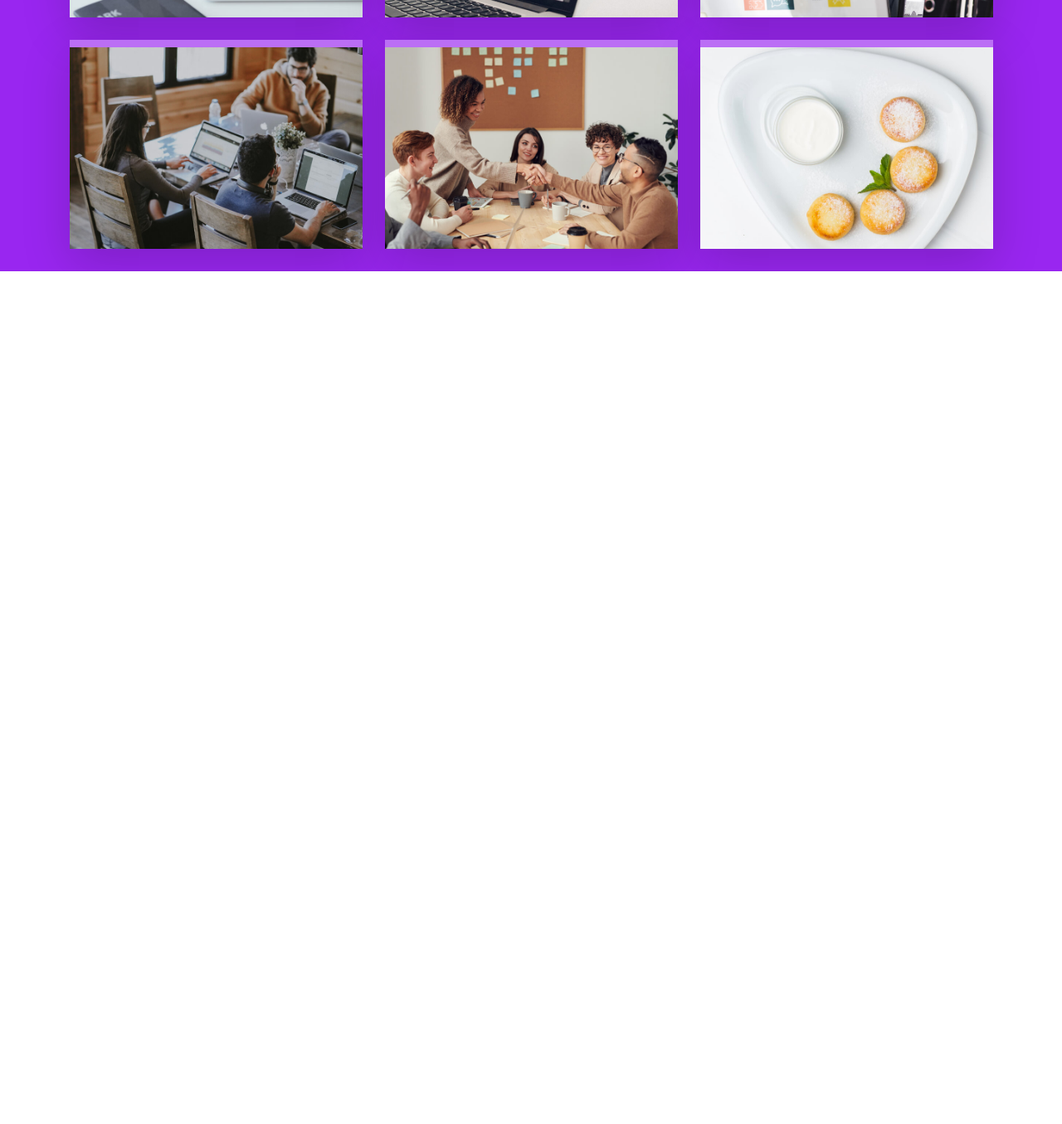
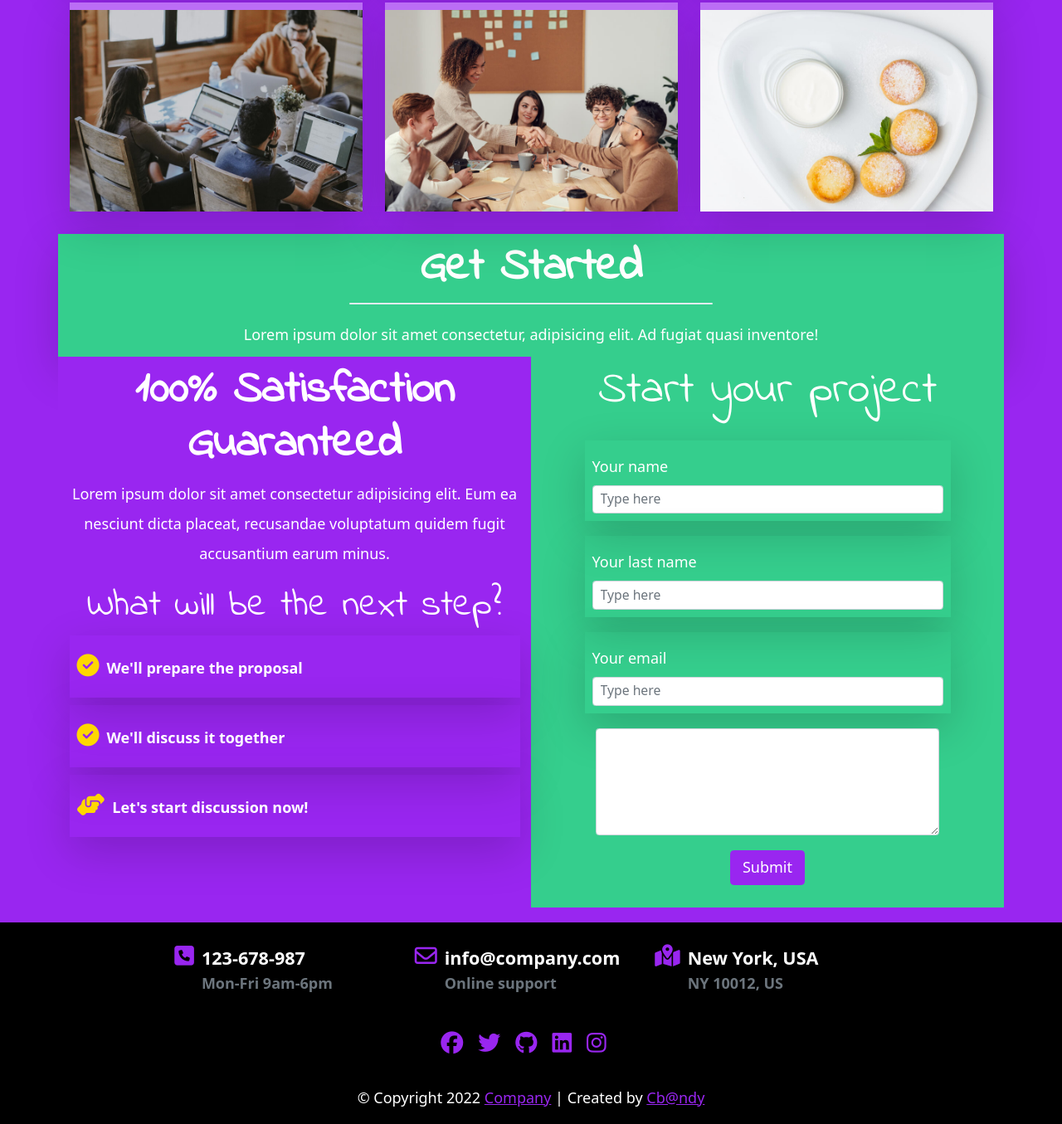
Before and after one commit to GeKtoRiX/bootstrap_sass-project_02-webpack-, a website built with webpack: page src/template.html in a window 1280 px wide. Shown: the part 5118-6473 px from the top of the page at 83% size. Before the commit the page ends 5445 px from the top, so only its background shows below. Built offline with nearby package versions, Linux system fonts and the light colour scheme.

Commit message:
dev links and footer

```diff
--- a/src/main.scss
+++ b/src/main.scss
@@ -29,4 +29,8 @@ html {
   p {
     margin: 0;
   }
+  label{
+    margin-top: 0.5rem;
+    margin-bottom: 0.5rem;
+  }
 }
--- a/src/styles/scss/components/_typography.scss
+++ b/src/styles/scss/components/_typography.scss
@@ -48,17 +48,21 @@
     }
 }
 
-.heading-line::before{
+.heading-line::before {
     content: "";
     display: block;
     width: 40%;
     height: 0.1rem;
     margin: 0 auto;
-    margin-bottom: 1.5rem;
+    margin-bottom: 1rem;
     border-radius: 0.2rem;
     background-color: $gray-200;
 }
 
-.display-5{
+.display-5 {
     font-family: 'Indie Flower', cursive;
 }
+
+.display-6 {
+    font-family: 'Indie Flower', cursive;
+}
--- a/src/styles/scss/sections/_footer.scss
+++ b/src/styles/scss/sections/_footer.scss
@@ -0,0 +1,45 @@
+@use '../custom'as *;
+@use '../components/mixins'as *;
+
+
+.footer {
+    background-color: black;
+
+    .contact-box {
+        color: $primary;
+
+        &__icon {
+            i{
+                margin-right: 0.5rem;
+                font-size: 1.5rem;
+            }
+        }
+
+        &__info {
+            a {
+                text-decoration: none;
+                font-size: 1.2rem;
+                font-weight: 600;
+                color: $white;
+            }
+
+            p {
+                font-weight: 600;
+                color: #6c757d;
+            }
+        }
+    }
+    .social-media {
+        &__list {
+            margin: 0;
+            padding: 0;
+            list-style: none;
+            li{
+                margin-right: 1rem;
+                i{
+                    font-size: 1.5rem;
+                }
+            }
+        }
+    }
+}
--- a/src/styles/scss/sections/_getStarted.scss
+++ b/src/styles/scss/sections/_getStarted.scss
@@ -0,0 +1,57 @@
+@use '../custom'as *;
+@use '../components/mixins'as *;
+
+.getStarted {
+    background-color: $primary;
+    .row:first-child {
+        color: $white;
+        h5{
+            font-family: 'Pacifico', cursive;
+        }
+    }
+}
+
+.cta-info {
+    &__list {
+        position: relative;
+        display: block;
+        padding-top: 0.5rem;
+        padding-left: 1rem;
+        list-style-type: none;
+        line-height: 3rem;
+
+        li:nth-of-type(1):before{
+            // Иконки из пака Fonst Awesome.
+            font-family: "Font Awesome 5 Free";
+            content: "\f058";
+            margin-right: 0.5rem;
+            font-size: 1.5rem;
+            font-weight: 900;
+            color:gold;
+        }
+        li:nth-of-type(1){
+            font-size: 1rem;
+        }
+        li:nth-of-type(2):before{
+            // Иконки из пака Fonst Awesome.
+            font-family: "Font Awesome 5 Free";
+            content: "\f058";
+            margin-right: 0.5rem;
+            font-size: 1.5rem;
+            font-weight: 900;
+            color:gold;
+        }
+        li:nth-of-type(2){
+            font-size: 1rem;
+        }
+        li:nth-of-type(3):before{
+            // Иконки из пака Fonst Awesome.
+            font-family: "Font Awesome 5 Free";
+            content: "\f4c4";
+            margin-right: 0.5rem;
+            font-size: 1.5rem;
+            font-weight: 900;
+            color:gold;
+        }
+    }
+}
--- a/src/template.html
+++ b/src/template.html
@@ -575,8 +575,133 @@
         </div>
       </div>
     </section>
+    <!-- Секция связи с разработчиками. -->
+    <section class="getStarted" id="contacts">
+      <div class="container">
+        <div class="row  px-2 py-2 bg-secondary shadow-lg text-center">
+          <!-- Заголовок секции связи. -->
+          <h1 class="display-5 fw-bold text-capitalize">Get started</h1>
+          <div class="heading-line"></div>
+          <div class="lh-lg">Lorem ipsum dolor sit amet consectetur, adipisicing elit. Ad fugiat quasi inventore!</div>
+        </div>
+        <div class="row">
+          <!-- Левая часть секции связи. -->
+          <div class="col-sm-12 col-lg-6 mb-3 bg-primary text-center text-white">
+            <div class="cta-info w-100 pt-2">
+              <h4 class="display-5 fw-bold text-capitalize">100% satisfaction guaranteed</h4>
+              <p class="lh-lg">Lorem ipsum dolor sit amet consectetur adipisicing elit. Eum ea nesciunt dicta placeat,
+                recusandae voluptatum quidem fugit accusantium earum minus.</p>
+              <h4 class="display-6 mt-3">What will be the next step?</h4>
+              <ul class="cta-info__list p-0 fw-bold text-start">
+                <li class="mb-2 p-2 shadow-lg">We'll prepare the proposal</li>
+                <li class="mb-2 p-2 shadow-lg">We'll discuss it together</li>
+                <li class="mb-2 p-2 shadow-lg">Let's start discussion now!</li>
+              </ul>
+            </div>
+          </div>
+          <!-- Правая часть секции связи. -->
+          <div class="col-sm-12 col-lg-6 mb-3 p-2 bg-secondary text-white">
+            <div class="form w-75 mx-auto">
+              <h4 class="display-5 mb-4 text-center">Start your project</h4>
+              <form action="#" class="row">
+                <div class="mb-3 p-2 shadow-lg">
+                  <div class="form-group w-100">
+                    <label for="inputFirstName"">Your name</label>
+                    <input type=" text" id="inputFirstName" class="form-control form-control-sm"
+                      placeholder="Type here" ">
+                  </div>
+                </div>
+                <div class=" mb-3 p-2 shadow-lg">
+                      <div class="form-group w-100">
+                        <label for="inputLastName"">Your last name</label>
+                    <input type=" text" id="inputLastName" class="form-control form-control-sm" placeholder="Type here"">
+                  </div>
+                </div>
+                <div class=" mb-3 p-2 shadow-lg">
+                          <div class="form-group w-100">
+                            <label for="inputEmail"">Your email</label>
+                    <input type=" email" id="inputEmail" class="form-control form-control-sm" placeholder="Type here"">
+                  </div>
+                </div>
+                  <div class=" mb-3">
+                              <textarea class="form-control form-control-sm" name="message" id="message" cols="20"
+                                rows="5"></textarea>
+                          </div>
+                      </div>
+                      <div class=" mb-3 text-center">
+                        <button class="btn btn-primary" type="submit">Submit</button>
+                      </div>
+              </form>
+            </div>
+          </div>
+        </div>
+      </div>
+      </div>
+    </section>
   </main>
 </body>
-<footer></footer>
+<!-- Подвал сайта. -->
+<footer class="footer">
+  <div class="container">
+    <div class="row py-3">
+      <div class="d-md-flex d-lg-flex justify-content-center p-2">
+        <div class="col-md-4 col-lg-3 d-flex contact-box">
+          <div class="contact-box__icon">
+            <i class="fa-solid fa-square-phone"></i>
+          </div>
+          <div class="contact-box__info">
+            <a href="#" class="contact-box__info--title">123-678-987</a>
+            <p class="contact-box__info--subtitle">Mon-Fri 9am-6pm</p>
+          </div>
+        </div>
+        <div class="col-md-4 col-lg-3 d-flex mx-2 contact-box">
+          <div class="contact-box__icon">
+            <i class="fa-regular fa-envelope"></i>
+          </div>
+          <div class="contact-box__info">
+            <a href="#" class="contact-box__info--title">info@company.com</a>
+            <p class="contact-box__info--subtitle">Online support</p>
+          </div>
+        </div>
+        <div class="col-md-4 col-lg-3 d-flex contact-box">
+          <div class="contact-box__icon">
+            <i class="fa-solid fa-map-location-dot"></i>
+          </div>
+          <div class="contact-box__info">
+            <a href="#" class="contact-box__info--title">New York, USA</a>
+            <p class="contact-box__info--subtitle">NY 10012, US</p>
+          </div>
+        </div>
+      </div>
+    </div>
+  </div>
+  <div class="container">
+    <div class="social-media py-3">
+      <div class="row">
+        <div class="col-md-12 col-lg-12">
+          <ul class="social-media__list d-flex justify-content-center">
+            <li><a href="#"><i class="fa-brands fa-facebook"></i></a></li>
+            <li><a href="#"><i class="fa-brands fa-twitter"></i></a></li>
+            <li><a href="#"><i class="fa-brands fa-github"></i></a></li>
+            <li><a href="#"><i class="fa-brands fa-linkedin"></i></a></li>
+            <li><a href="#"><i class="fa-brands fa-instagram"></i></a></li>
+          </ul>
+        </div>
+      </div>
+    </div>
+  </div>
+  <div class="footer-bottom pt-3 pb-3">
+    <div class="container">
+      <div class="row text-center text-white">
+        <div class="col-12">
+          <div class="footer-bottom__copyright">
+            © Copyright 2022 <a href="#">Company</a> | Created by <a href="#"
+              target="_blank">Cb@ndy</a>
+          </div>
+        </div>
+      </div>
+    </div>
+  </div>
+</footer>
 
 </html>
```
